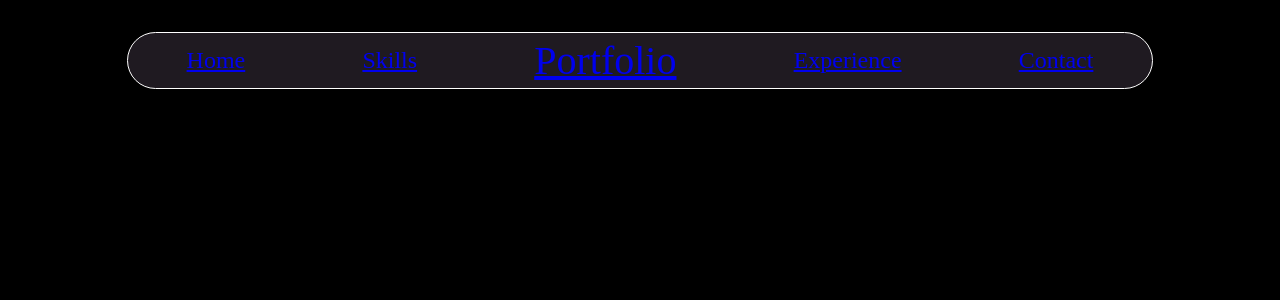
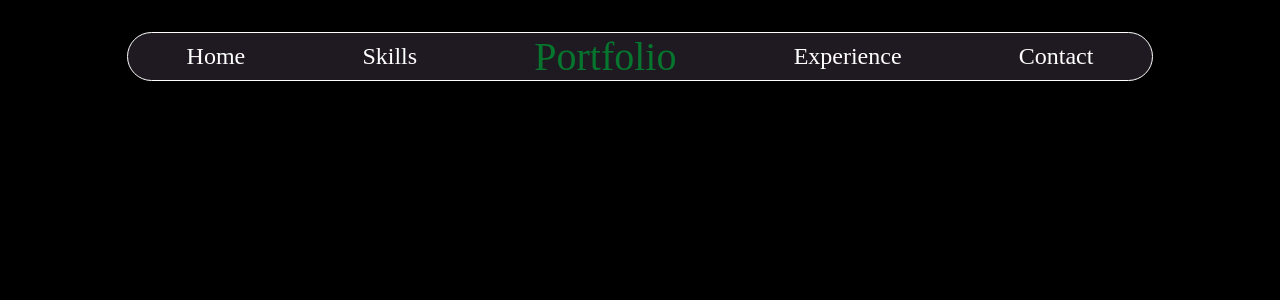
Before and after one commit to RohitBB3010/portfolio, a React (Create React App) app: page / in a window 1280 px wide. Shown: the top 300 px of the page. Built offline with nearby package versions, Linux system fonts and the light colour scheme; a web font is replaced by a local one.

Commit message:
Added a tag styles navbar

```diff
--- a/src/components/navbar.css
+++ b/src/components/navbar.css
@@ -26,11 +26,16 @@
 }
 
 .navbar_list li{
+    list-style: none;
+}
+
+.navbar_items{
     color: #ffffff;
     list-style: none;
     font-size: 1.5rem;
     font-family: 'Jet Brains';
     padding: 0.5vh 1vw;
+    text-decoration: none;
 }
 
 #navbar_heading{
--- a/src/components/navbar.js
+++ b/src/components/navbar.js
@@ -5,11 +5,11 @@ const Navbar = () => {
     return (
         <div className="navbar">
             <ul className="navbar_list">
-                <li className="navbar_items"> <a href = "#!"> Home </a> </li>
-                <li className="navbar_items"> <a href = "#!"> Skills </a> </li>
-                <li className="navbar_items" id="navbar_heading"> <a href = "#!"> Portfolio </a> </li>
-                <li className="navbar_items"> <a href = "#!"> Experience </a> </li>
-                <li className="navbar_items"> <a href = "#!"> Contact </a> </li>
+                <li> <a className="navbar_items" href = "#!"> Home </a> </li>
+                <li> <a className="navbar_items"  href = "#!"> Skills </a> </li>
+                <li > <a className="navbar_items" href = "#!" id="navbar_heading"> Portfolio </a> </li>
+                <li> <a className="navbar_items" href = "#!"> Experience </a> </li>
+                <li> <a className="navbar_items"  href = "#!"> Contact </a> </li>
             </ul>
         </div>
     );
```
